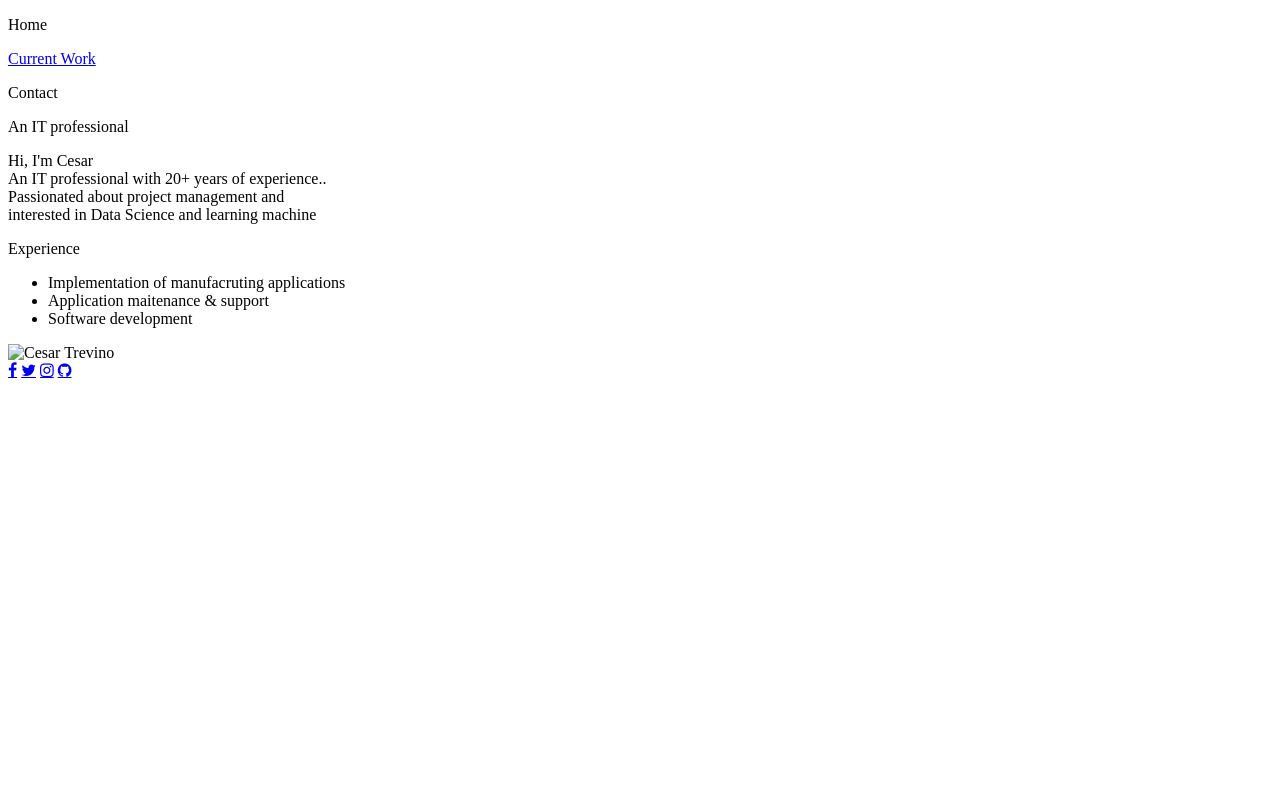
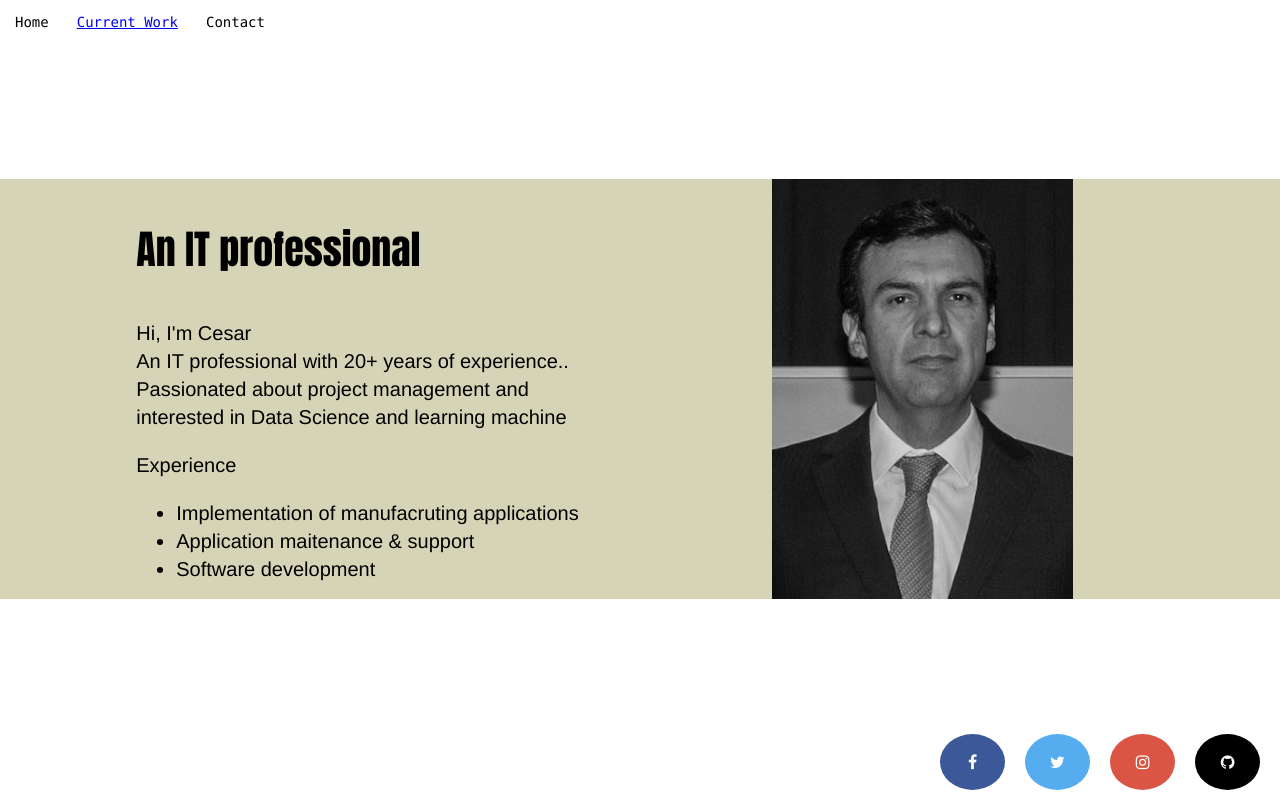
Before and after one commit to ctrevino-mx/ctrevino-mx.github.io, a plain HTML site: page index.html in a window 1280 px wide. Drawn offline with Linux system fonts and the light colour scheme; a script that the page names is missing.

Commit message:
Updating css file name and photo name

```diff
--- a/index.html
+++ b/index.html
@@ -1,7 +1,7 @@
 <!DOCTYPE html>
 <html>
   <head>
-    <link rel="stylesheet" href="main.css" />
+    <link rel="stylesheet" href="style.css" />
     <link rel="stylesheet" href="https://cdnjs.cloudflare.com/ajax/libs/font-awesome/4.7.0/css/font-awesome.min.css">
     <script src="javascript.js"></script>
     <meta charset="utf-8" />
@@ -29,7 +29,7 @@
                 <li class="hello_txt">Software development</li>
             </ul>
         </div>
-        <img src="photo2.jpg" alt="Cesar Trevino">
+        <img src="photo.jpg" alt="Cesar Trevino">
     </main>
     <footer>
       <div>
```
